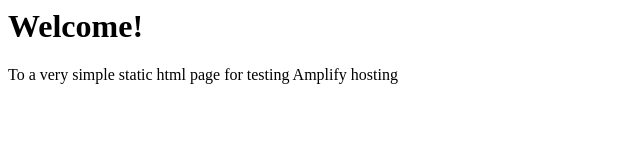
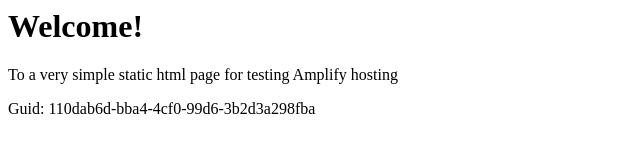
Before and after one commit to aws-aemilia-cdg/Github-PR-Commit-Integration-Test-DoNotTouch-v1-preprod-eu-west-3, a website: page src/index.html in a window 1280 px wide. Shown: the whole page, without its empty margins (0-640 px from the left). Drawn offline with Linux system fonts and the light colour scheme.

Commit message:
commit from integ tests

```diff
--- a/src/index.html
+++ b/src/index.html
@@ -1,3 +1,5 @@
+
+
 <html lang="en">
 
 <head>
@@ -10,6 +12,6 @@
 <body>
     <h1>Welcome!</h1>
     <p>To a very simple static html page for testing Amplify hosting</p>
-</body>
+    <p>Guid: 110dab6d-bba4-4cf0-99d6-3b2d3a298fba</p></body>
 
 </html>
```
